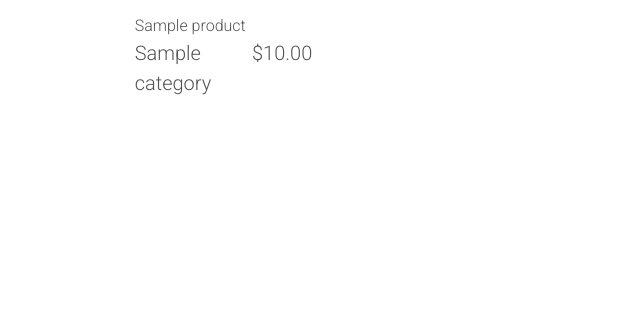
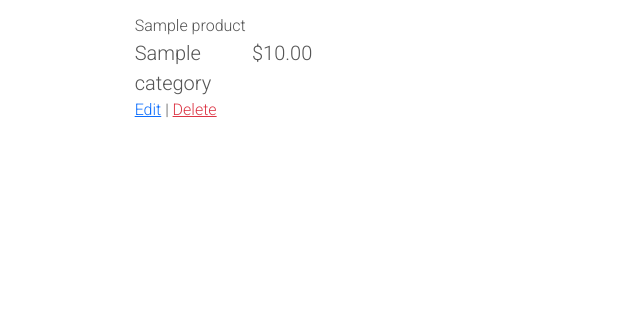
Before and after one commit to PillowFishSticks/Kassie-MS4, a Django app: page /products/ in a window 1280 px wide. Shown: the part 491-800 px from the top of the page, without its empty margins (0-640 px from the left). Run offline with Django 3.2, Linux system fonts and the light colour scheme; a user stored in the database is signed in; tables that the repository leaves empty hold one stand-in row (values such as "Sample post"); grey boxes marked "Sample" are stand-in pictures; some libraries are stand-ins or nearby versions.

Commit message:
add delete functionality

```diff
--- a/products/templates/products/product_detail.html
+++ b/products/templates/products/product_detail.html
@@ -34,6 +34,12 @@
                     <p class="mt-3">{{ product.description }}</p>
                     <p class="mt-3">{{ product.dimensions }}</p>
                 </div>
+                {% if request.user.is_superuser %}
+                    <div class="ml-3">
+                        <a href="{% url 'edit_product' product.id %}">Edit</a> |
+                        <a class="text-danger" href="{% url 'delete_product' product.id %}">Delete</a>
+                    </div>
+                {% endif %}
                 <form class="form" action="{% url 'add_to_bag' product.id %}" method="POST">
                     {% csrf_token %}
                     <div class="form-row">
--- a/products/templates/products/products.html
+++ b/products/templates/products/products.html
@@ -76,6 +76,12 @@
                                         <div class="col">
                                             <p class="lead mb-0 text-left font-weight-bold">${{ product.price }}</p>
                                         </div>
+                                        {% if request.user.is_superuser %}
+                                        <div class="ml-3">
+                                            <a href="{% url 'edit_product' product.id %}">Edit</a> |
+                                            <a class="text-danger" href="{% url 'delete_product' product.id %}">Delete</a>
+                                        </div>
+                                        {% endif %}
                                     </div>
                                 </div>
                             </div>
--- a/products/urls.py
+++ b/products/urls.py
@@ -6,4 +6,5 @@ urlpatterns = [
     path('<int:product_id>/', views.product_detail, name='product_detail'),
     path('add/', views.add_product, name='add_product'),
     path('edit/<int:product_id>/', views.edit_product, name='edit_product'),
+    path('delete/<int:product_id>/', views.delete_product, name='delete_product'),
 ]
--- a/products/views.py
+++ b/products/views.py
@@ -73,9 +73,9 @@ def add_product(request):
     if request.method == 'POST':
         form = ProductForm(request.POST, request.FILES)
         if form.is_valid():
-            form.save()
+            product = form.save()
             messages.success(request, 'Successfully added product!')
-            return redirect(reverse('add_product'))
+            return redirect(reverse('product_detail', args=[product.id]))
         else:
             messages.error(request, 'Failed to add product. Please ensure the form is valid.')
     else:
@@ -110,3 +110,10 @@ def edit_product(request, product_id):
     }
 
     return render(request, template, context)
+
+def delete_product(request, product_id):
+    """ Delete a product from the store """
+    product = get_object_or_404(Product, pk=product_id)
+    product.delete()
+    messages.success(request, 'Product deleted!')
+    return redirect(reverse('products'))
```
